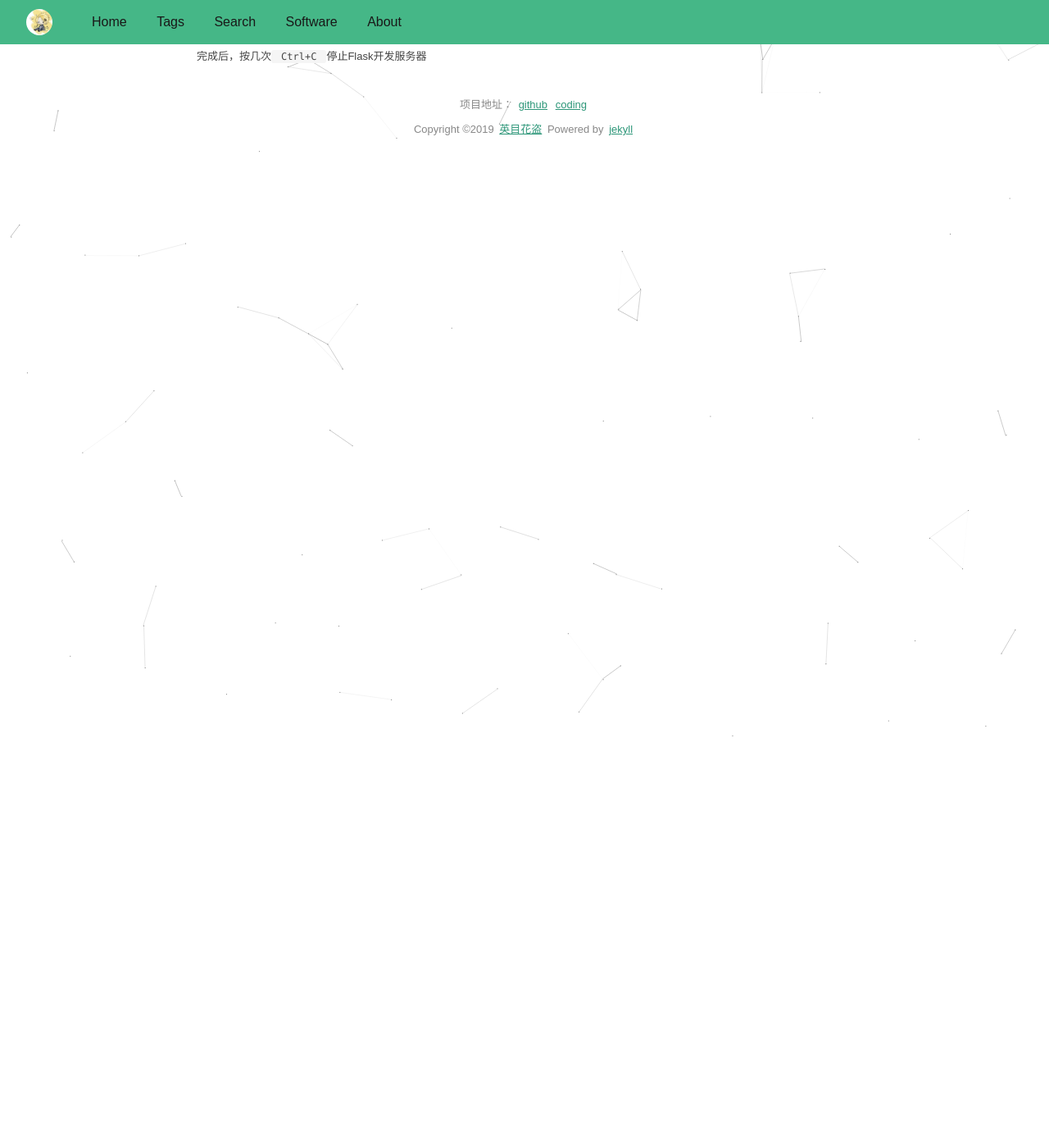
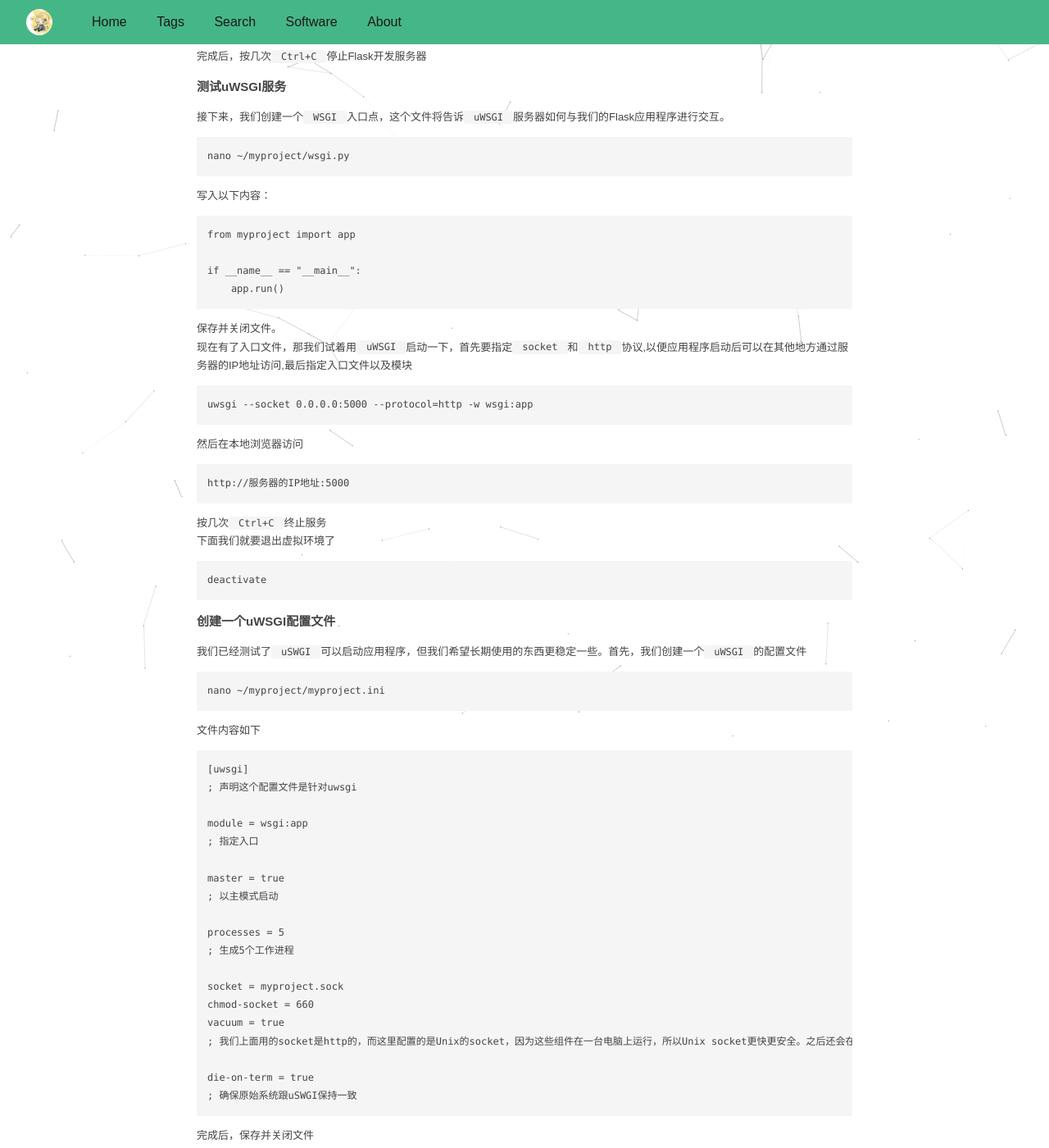
Before and after one commit to yingmhd/ymhdblog, a Jekyll site: the page built from _posts/1991-02-27-ubuntu.md, in a window 1280 px wide and 1400 px high, scrolled down 1878 px. Shown: the whole window at 82% size. Built offline with Jekyll 4.4.1, drawn with Linux system fonts in a browser that asks for light colours; before the commit the page ends 2051 px from its top, so only the background shows below that; some of the changed text lies outside the part shown.

Commit message:
更新博客

````diff
--- a/_posts/1991-02-27-ubuntu.md
+++ b/_posts/1991-02-27-ubuntu.md
@@ -81,3 +81,145 @@ python myproject.py
 http://服务器的IP地址:5000
 ```
 完成后，按几次`Ctrl+C`停止Flask开发服务器
+### 测试uWSGI服务
+接下来，我们创建一个`WSGI`入口点，这个文件将告诉`uWSGI`服务器如何与我们的Flask应用程序进行交互。
+```
+nano ~/myproject/wsgi.py
+```
+写入以下内容：
+```
+from myproject import app
+
+if __name__ == "__main__":
+    app.run()
+```
+保存并关闭文件。
+现在有了入口文件，那我们试着用`uWSGI`启动一下，首先要指定`socket`和`http`协议,以便应用程序启动后可以在其他地方通过服务器的IP地址访问,最后指定入口文件以及模块
+```
+uwsgi --socket 0.0.0.0:5000 --protocol=http -w wsgi:app
+```
+然后在本地浏览器访问
+```
+http://服务器的IP地址:5000
+```
+按几次`Ctrl+C`终止服务
+下面我们就要退出虚拟环境了
+```
+deactivate
+```
+
+### 创建一个uWSGI配置文件
+
+我们已经测试了`uSWGI`可以启动应用程序，但我们希望长期使用的东西更稳定一些。首先，我们创建一个`uWSGI`的配置文件
+```
+nano ~/myproject/myproject.ini
+```
+文件内容如下
+```
+[uwsgi]
+; 声明这个配置文件是针对uwsgi
+
+module = wsgi:app
+; 指定入口
+
+master = true
+; 以主模式启动
+
+processes = 5
+; 生成5个工作进程
+
+socket = myproject.sock
+chmod-socket = 660
+vacuum = true
+; 我们上面用的socket是http的，而这里配置的是Unix的socket，因为这些组件在一台电脑上运行，所以Unix socket更快更安全。之后还会在我们的工程下面生成一个`myporject.sock`文件
+
+die-on-term = true
+; 确保原始系统跟uSWGI保持一致
+```
+完成后，保存并关闭文件
+
+
+### 创建系统服务
+
+下面我们要创建一个系统服务，用系统服务启动`uWSGI`给Flask应用程序提供服务
+```
+sudo nano /etc/systemd/system/myproject.service
+```
+文件内容如下
+```
+[Unit]
+Description=uWSGI instance to serve myproject
+After=network.target
+
+[Service]
+User=你的用户名
+Group=www-data
+WorkingDirectory=/home/你的用户名/myproject
+Environment="PATH=/你的用户名/ubuntu/myproject/myprojectenv/bin"
+ExecStart=/home/你的用户名/myproject/myprojectenv/bin/uwsgi --ini myproject.ini
+
+[Install]
+WantedBy=multi-user.target
+```
+> 注意：一定要正确填写的当前用户的用户名，输入命令`pwd`就可以查看当前的绝对路径，`/home/`后面的就是你的用户名
+
+
+完成后，保存并关闭文件
+
+下面我们就启动这个服务
+```
+sudo systemctl start myproject
+sudo systemctl enable myproject
+```
+
+### 配置Nginx
+我们的uWSGI应用程序服务器应该已启动并正在运行，下面我们就需要nginx接受web请求，并传给socket
+首先在Nginx的`sites-available`目录中创建一个新的服务器块配置文件
+```
+sudo nano /etc/nginx/sites-available/myproject
+```
+配置内容如下
+```
+server {
+    listen 80;
+    server_name server_domain_or_IP;
+
+    location / {
+        include uwsgi_params;
+        uwsgi_pass unix:/home/你的用户名/myproject/myproject.sock;
+    }
+}
+```
+> server_name 后面填你服务器的IP地址或者已经解析了的域名地址
+
+完成后，保存并关闭文件
+要启用我们刚才的配置，就得把配置文件链接到`sites-enabled`目录
+```
+sudo ln -s /etc/nginx/sites-available/myproject /etc/nginx/sites-enabled
+```
+我们首先测试一下 配置文件有没有语法错误
+```
+sudo nginx -t
+```
+如果没有任何指示，重新启动nginx
+```
+sudo systemctl restart nginx
+```
+我们现在的端口是`80`端口，不需要5000了，同时我们允许防火墙访问nginx服务器
+```
+sudo ufw delete allow 5000
+sudo ufw allow 'Nginx Full'
+```
+完成后，重新启动一下我们的`myproject`服务
+```
+sudo systemctl restart myproject
+```
+现在，你在浏览器中访问你服务器的域名或者IP地址
+```
+http://server_domain_or_IP
+```
+
+大功告成....
+## 结束
+首先把你本地的Flask项目生成`requirement.txt`，然后把项目搬进服务器的`~/myproject/`目录下（我的做法是先把项目上传到git,然后在服务器上pull下来），然后进入虚拟环境，根据`requirement.txt`加载项目所有依赖包，同时不要忘记把`wsgi.py`中的`from myproject import app`改成你项目的入口文件。
+每次做完修改，都必须要`sudo systemctl restart myproject`
````
